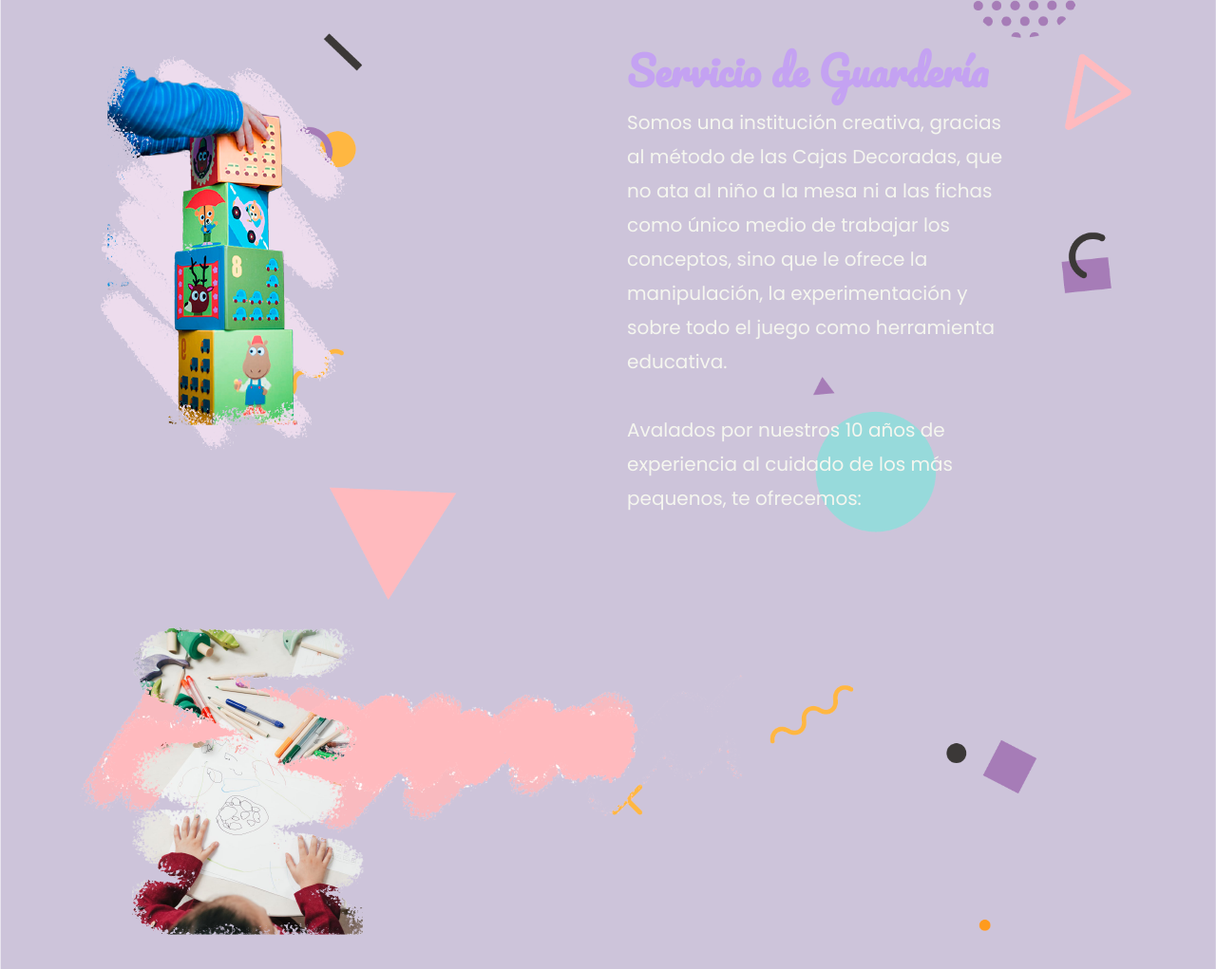
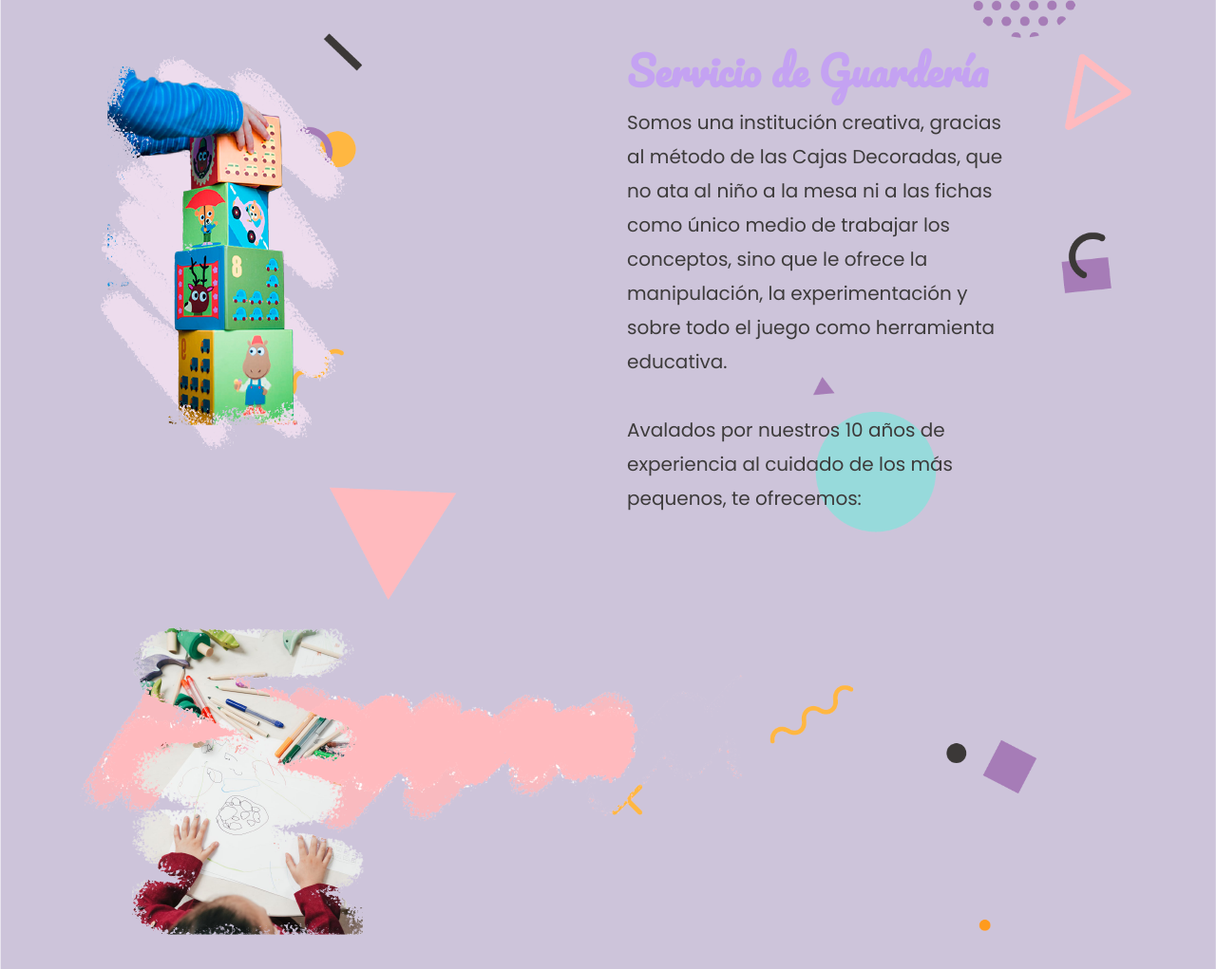
Before and after one commit to m4g4li/ZONEKIDS, a plain HTML site: page guarderia.html in a window 1280 px wide. Shown: the part 799-1820 px from the top of the page at 95% size. Drawn offline with nearby package versions, Linux system fonts and the light colour scheme.

Commit message:
change color

```diff
--- a/guarderia.css
+++ b/guarderia.css
@@ -151,7 +151,7 @@ body {
 .dos p{
 
     font-size: 20px;
-    color: #F5F6EF;
+    color: #3D3B3B;
     line-height: 1.8;
     width: 400px;
 }
```
